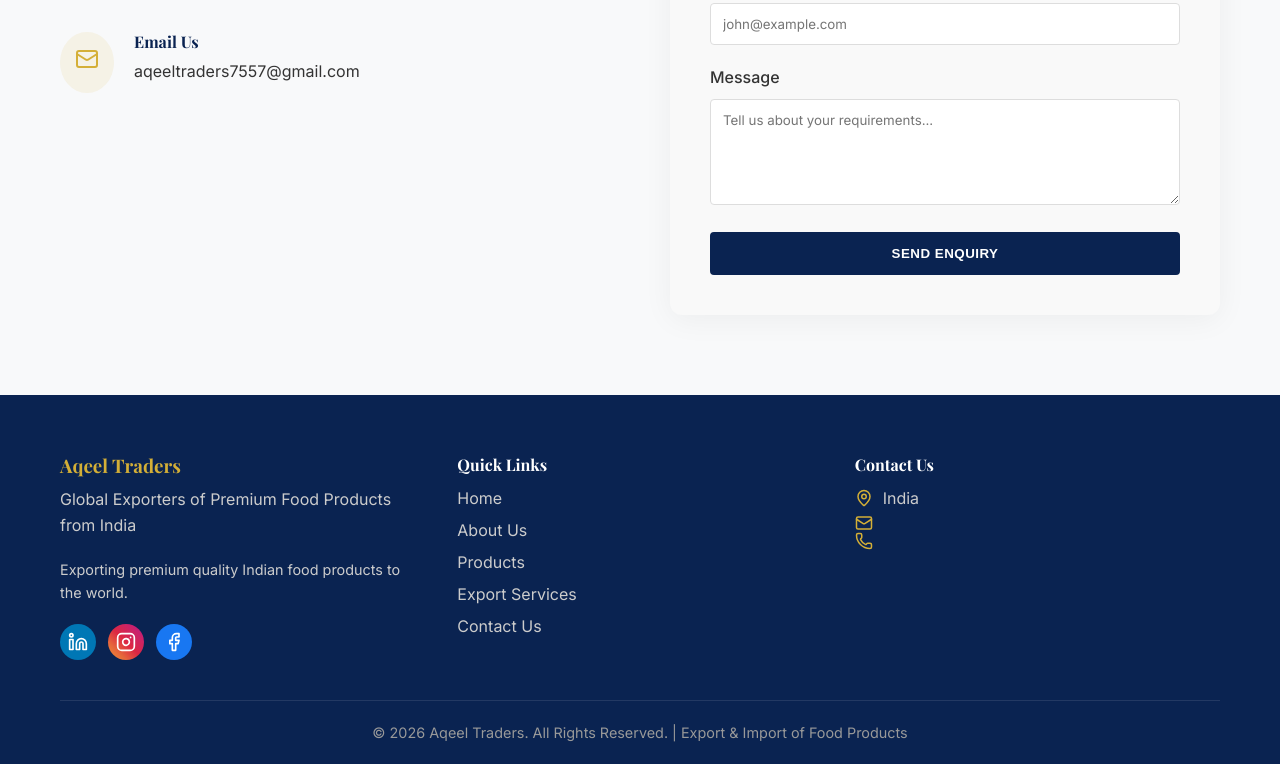
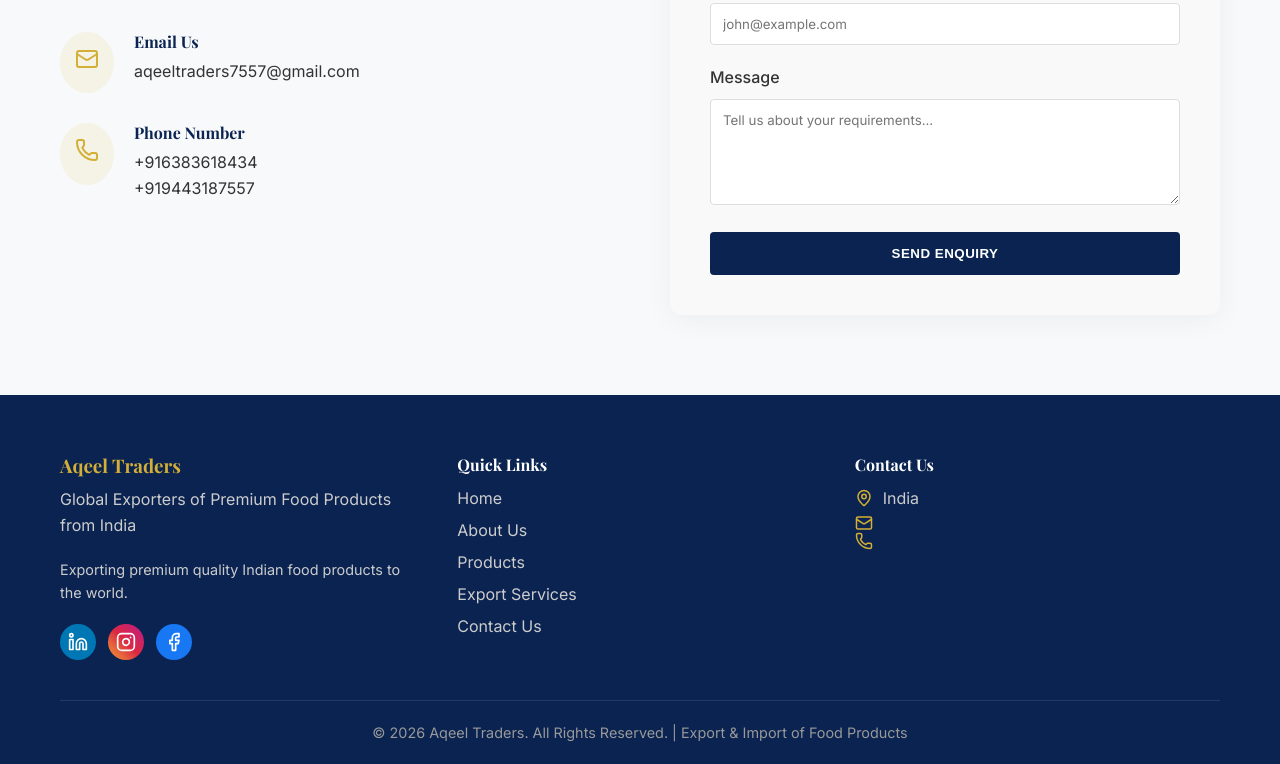
Before and after one commit to siva946/aqeel_traders_2, a React (Vite) app: page / in a window 1280 px wide. Shown: the part 5331-6095 px from the top of the page. Built offline with nearby package versions, Linux system fonts and the light colour scheme.

Commit message:
Update Contact.jsx

```diff
--- a/src/pages/Contact.jsx
+++ b/src/pages/Contact.jsx
@@ -52,6 +52,32 @@
                   </a>
 
                 </div>
+
+              </div>
+              <div className="contact-info-item">
+                <div className="contact-icon-wrapper">
+                  <Phone size={24} color="var(--color-secondary)" />
+                </div>
+                <div className="contact-info-content">
+                  <h4>Phone Number</h4>
+                  <a
+                    href="tel:916383618434"
+                    className="contact-email"
+                    title="Email Aqeel Traders"
+                  >
+                    +916383618434
+                  </a>
+                  <a
+                    href="tel:919443187557"
+                    style={{ display: "flex" }}
+                    className="contact-email "
+                    title="Email Aqeel Traders"
+                  >
+                    +919443187557
+                  </a>
+
+                </div>
+
               </div>
             </div>
           </div>
```
